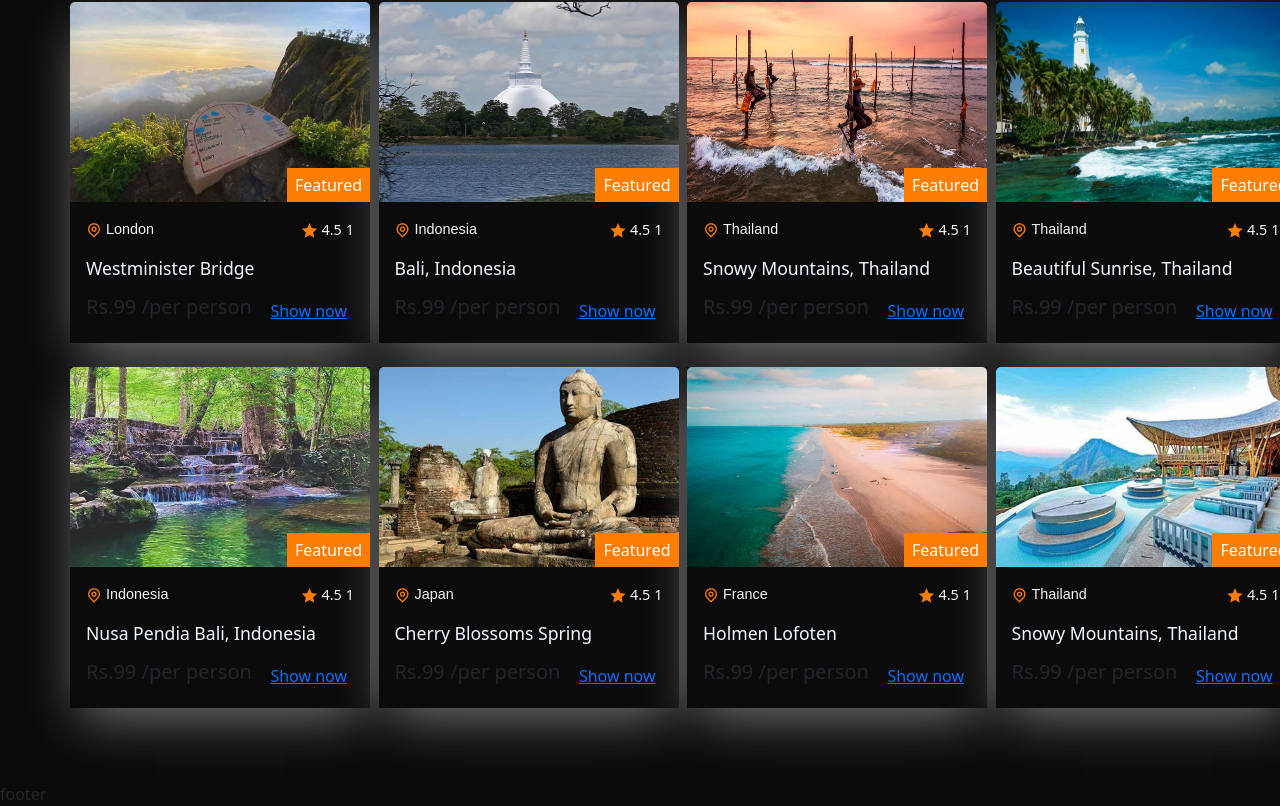
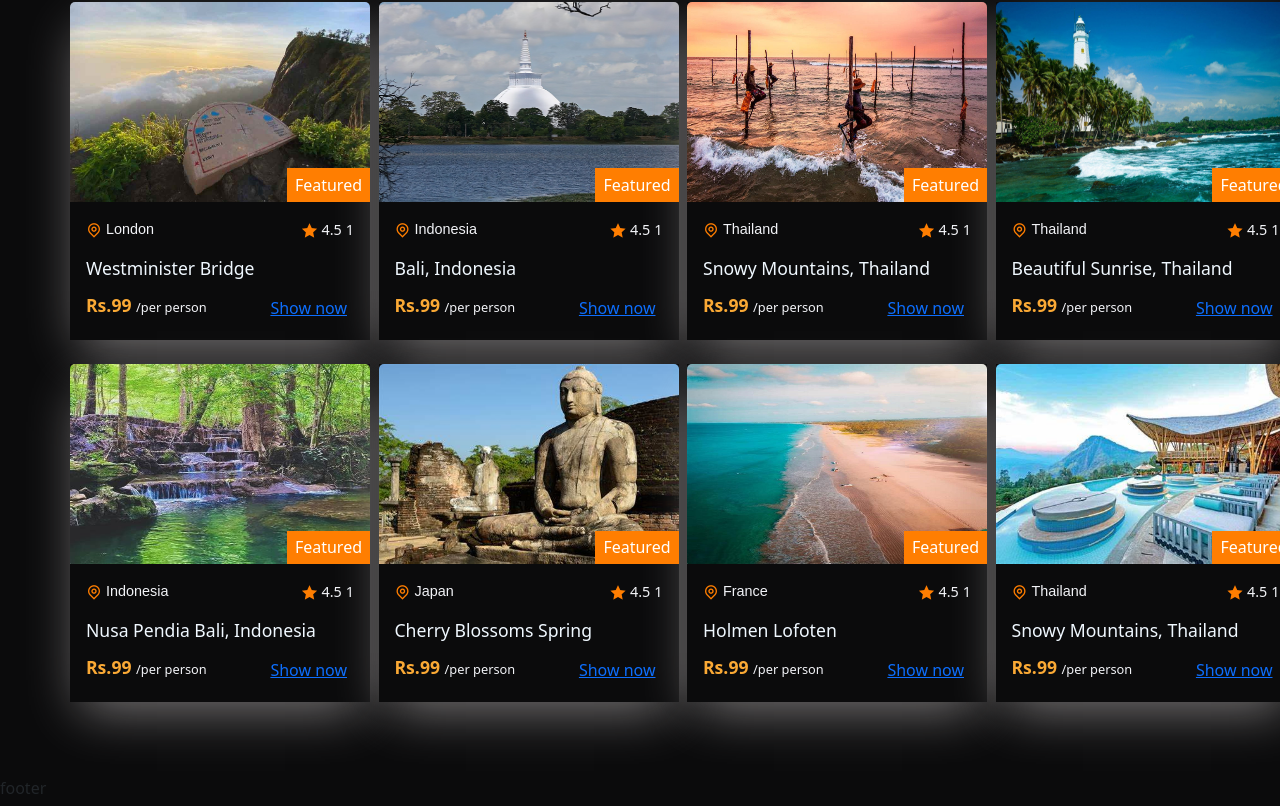
Before and after one commit to SachiniDeSilva/TravelMe, a React (Create React App) app: page /home in a window 1280 px wide. Shown: the part 1240-2046 px from the top of the page. Built offline with nearby package versions, Linux system fonts and the light colour scheme.

Commit message:
add stype to card

```diff
--- a/src/shared/TourCard.jsx
+++ b/src/shared/TourCard.jsx
@@ -33,8 +33,9 @@ const {id, title, city,photo, price, featured, avgRating, reviews} = tour
 
         </div>
         <h5 className="tour_title"><Link to={'/tours/${id}'}>{title}</Link></h5>
-        <div className="card_bottom d-flex align-items-center justify-content-between mt-3"></div>
-        <h5>Rs.{price} <span>/per person</span></h5>
+
+        <div className="card_bottom d-flex align-items-center justify-content-between mt-3">
+        <h5>Rs.{price} <span>/per person</span></h5></div>
         <button className="btn booking_btn">
           <Link to={'/tours/${id}'}>Show now</Link>
         </button>
--- a/src/shared/tour-card.css
+++ b/src/shared/tour-card.css
@@ -64,6 +64,12 @@
 .tour_title a:hover{
     color: var(--secon-color);
 }
+
+.card_bottom h5{
+    color: var(--secon-color);
+    font-size: 1.1rem;
+    font-weight: 700;
+}
 .card{
     width: 300px;
 }
@@ -77,3 +83,9 @@
     right: 10px;
     padding: 10px 20px;
 }
+
+.card_bottom h5 span{
+    font-weight: 500;
+    color: var(--text-color);
+    font-size: .8rem;
+}
```
